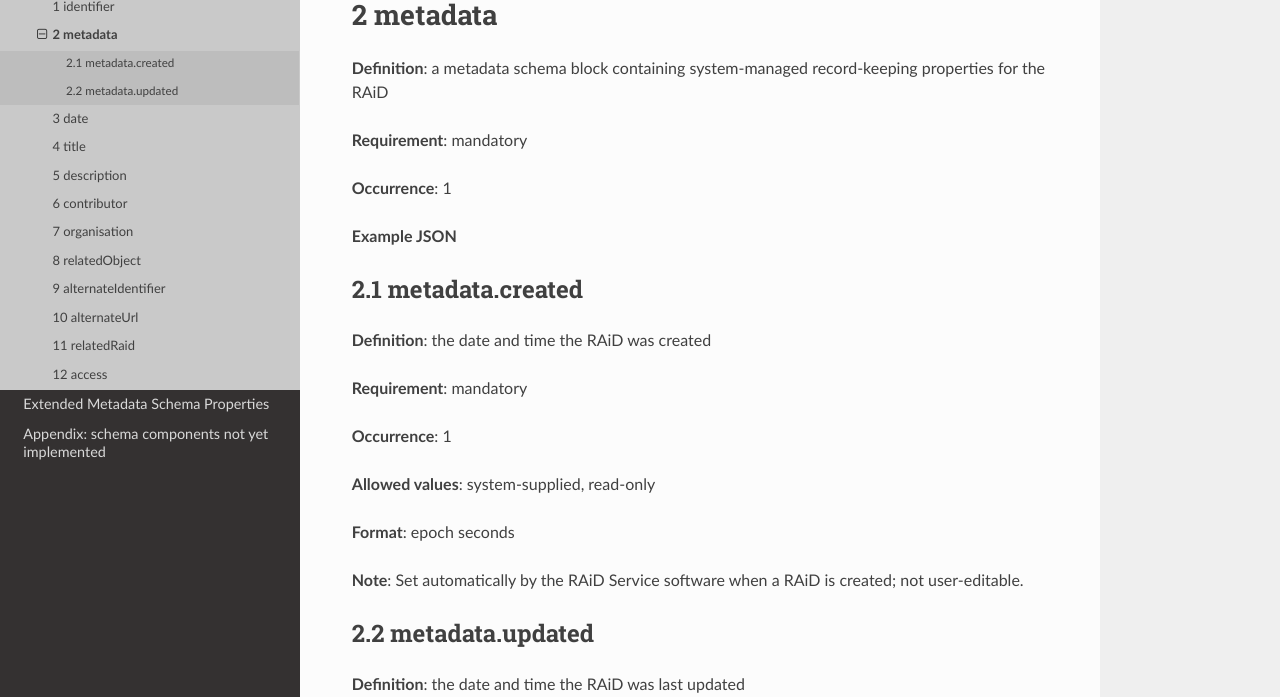
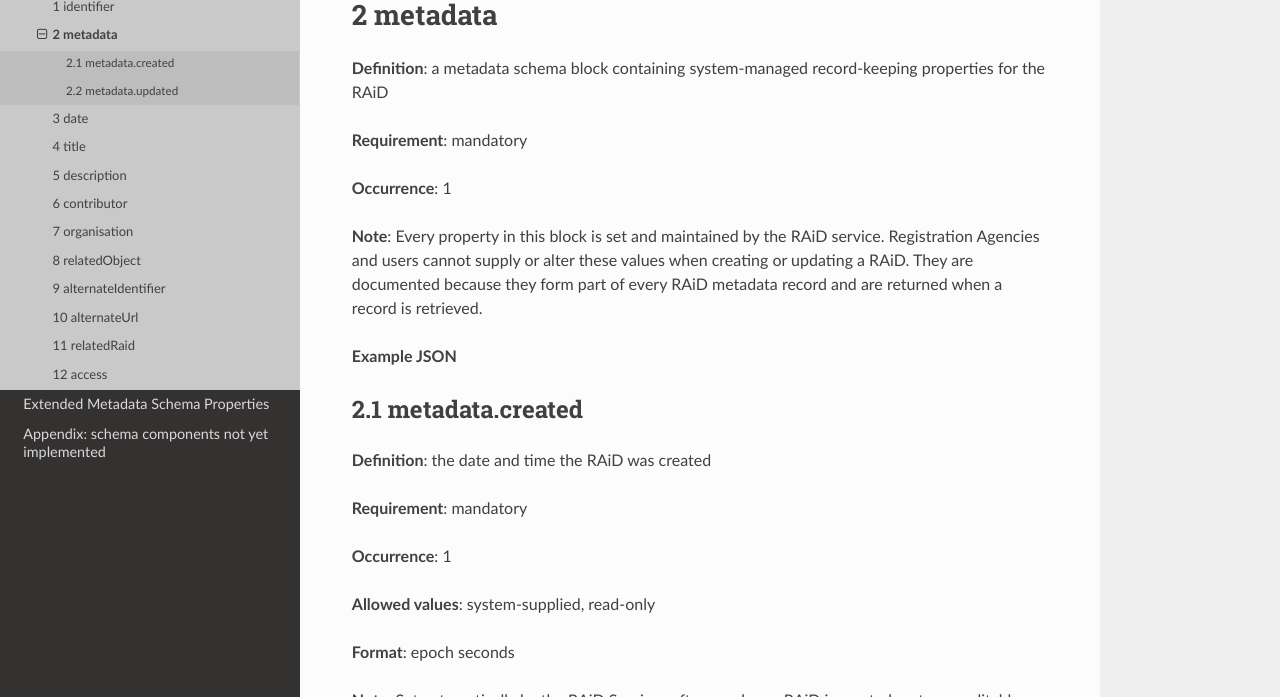
Before and after one commit to au-research/raid-metadata, a Sphinx documentation site: the page built from rtd/docs/source/core/metadata.rst, in a window 1280 px wide and 900 px high, cut to the strip 203-900 px from the top of the window. Built offline with Sphinx 7.4.7 and the Read the Docs theme 3.1.0, drawn with Linux system fonts in a browser that asks for light colours.

Commit message:
State plainly that the metadata block is system-managed
metadata.created and metadata.updated are set by the RAiD service and
cannot be supplied or altered by Registration Agencies or users. The
individual properties already said "system-supplied, read-only", but
the block itself did not, so a reader skimming block definitions could
reasonably have taken these for fields they were expected to populate.

The block is retained rather than removed because these properties are
present in every RAiD metadata record and are returned when a record is
retrieved, so the documentation would otherwise describe an incomplete
record.

Co-Authored-By: Claude Opus 5 <noreply@anthropic.com>

```diff
--- a/rtd/docs/source/core/metadata.rst
+++ b/rtd/docs/source/core/metadata.rst
@@ -11,6 +11,8 @@
 **Requirement**: mandatory
 
 **Occurrence**: 1
+
+**Note**: Every property in this block is set and maintained by the RAiD service. Registration Agencies and users cannot supply or alter these values when creating or updating a RAiD. They are documented because they form part of every RAiD metadata record and are returned when a record is retrieved.
 
 **Example JSON**
 
```
